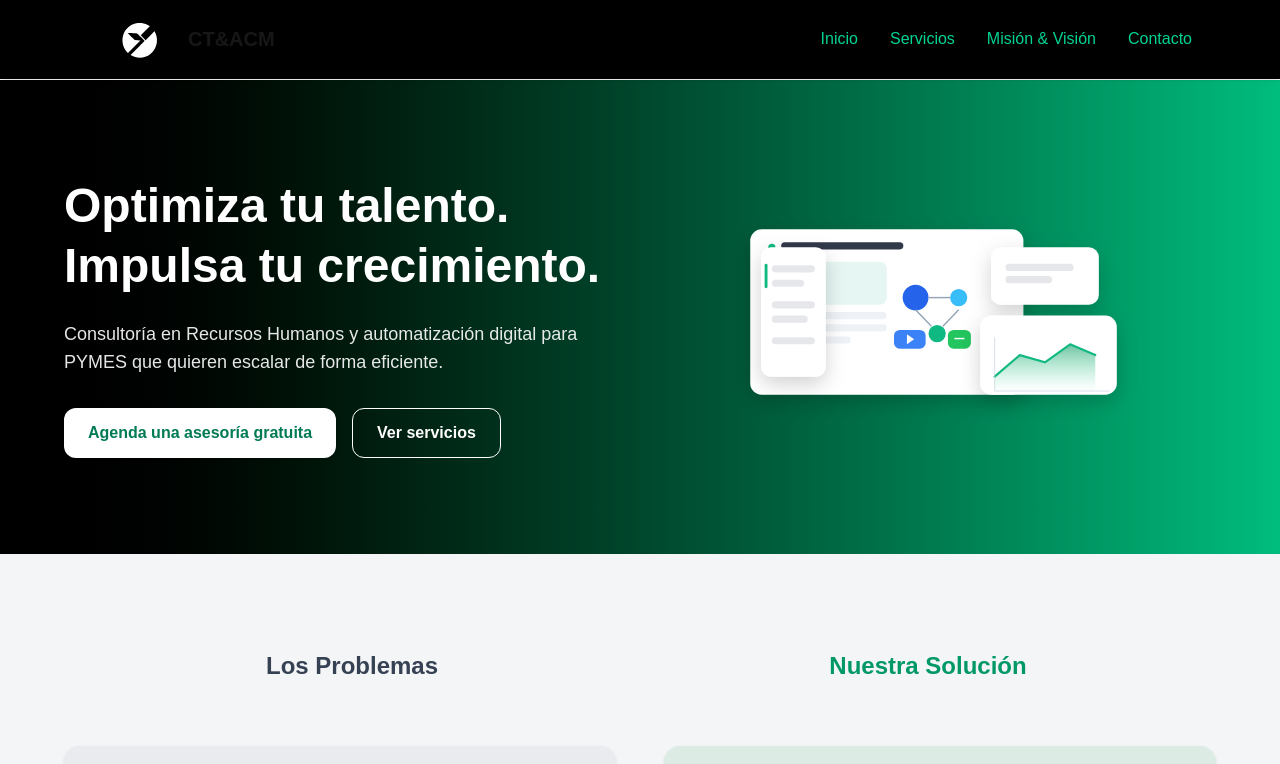
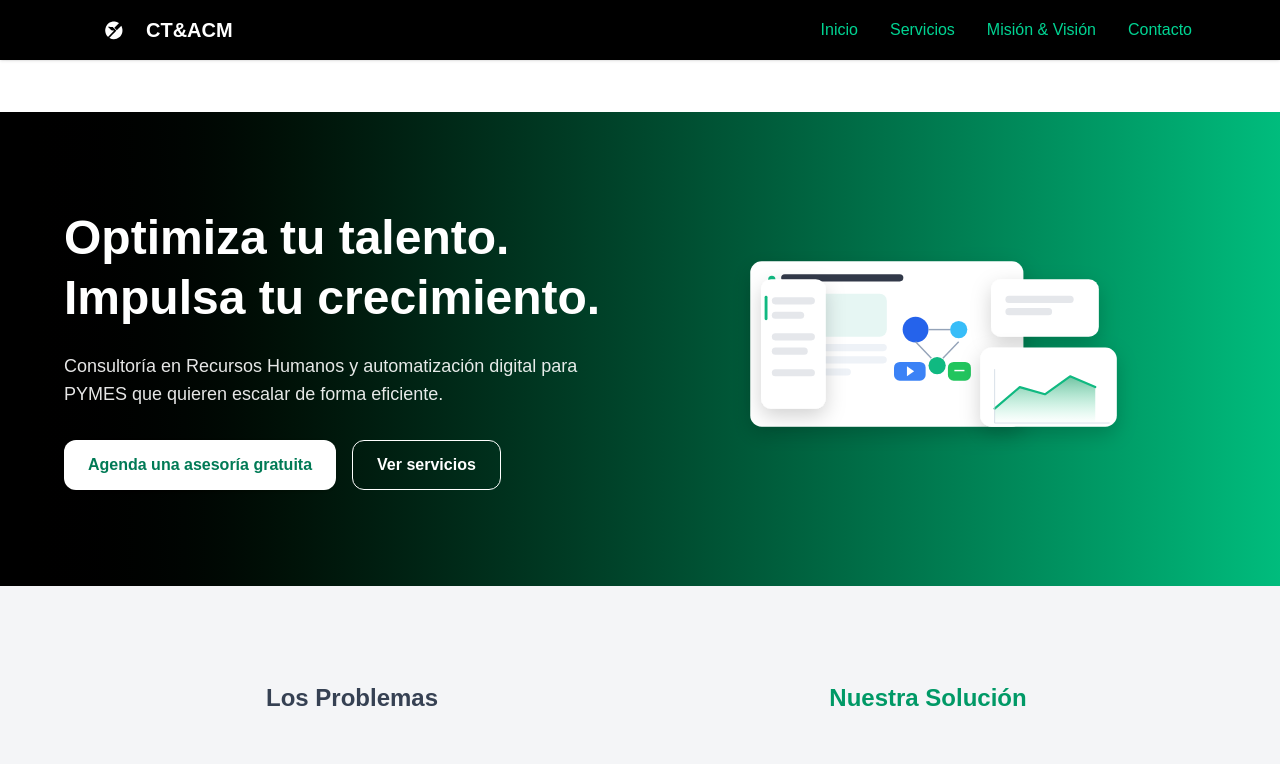
Before and after one commit to Volksort/mi-consultoria, a Next.js app: page / in a window 1280 px wide. Shown: the top 764 px of the page. Built offline with nearby package versions, Linux system fonts and the light colour scheme.

Commit message:
nuevas landing page celular

```diff
--- a/app/components/Navbar.tsx
+++ b/app/components/Navbar.tsx
@@ -3,46 +3,85 @@
 import Link from "next/link";
 import Image from "next/image";
 
-
 export default function Navbar() {
   return (
     <header className="w-full bg-black shadow-sm fixed top-0 left-0 z-50">
-      <div className="max-w-6xl mx-auto flex justify-between items-center px-6 py-4">
+      <div className="max-w-6xl mx-auto px-6 py-4">
 
+        {/* ===== MOBILE ===== */}
+        <div className="flex flex-col items-center gap-4 md:hidden">
 
-                {/* Logo a la derecha */}
-        <div className="flex items-center">
+          {/* Logo arriba centrado */}
+          <div className="flex items-center gap-2">
             <Image
               src="/logo.svg"
               alt="CT&ACM Logo"
-            width={100}
-            height={400}
+              width={40}
+              height={40}
               className="object-contain"
             />
-            <span className="text-xl font-bold text-whith">
+            <span className="text-xl font-bold text-white">
               CT&ACM
             </span>
           </div>
 
-        {/* Navegación */}
-        <nav className="flex gap-8 text-emerald-400 font-medium">
-          <Link href="/" className="hover:text-emerald-600 transition">
+          {/* Menú abajo */}
+          <nav className="flex justify-around w-full text-emerald-400 font-medium text-sm">
+            <Link href="/" className="hover:text-emerald-300 transition">
               Inicio
             </Link>
 
-          <Link href="/servicios" className="hover:text-emerald-600 transition">
+            <Link href="/servicios" className="hover:text-emerald-300 transition">
               Servicios
             </Link>
 
-          <Link href="/mision-vision" className="hover:text-emerald-600 transition">
+            <Link href="/mision-vision" className="hover:text-emerald-300 transition text-center">
               Misión & Visión
             </Link>
 
-          <Link href="/contacto" className="hover:text-emerald-600 transition">
+            <Link href="/contacto" className="hover:text-emerald-300 transition">
+              Contacto
+            </Link>
+          </nav>
+        </div>
+
+        {/* ===== DESKTOP ===== */}
+        <div className="hidden md:flex justify-between items-center">
+
+          {/* Logo izquierda */}
+          <div className="flex items-center gap-2">
+            <Image
+              src="/logo.svg"
+              alt="CT&ACM Logo"
+              width={50}
+              height={50}
+              className="object-contain"
+            />
+            <span className="text-xl font-bold text-white">
+              CT&ACM
+            </span>
+          </div>
+
+          {/* Menú derecha */}
+          <nav className="flex gap-8 text-emerald-400 font-medium">
+            <Link href="/" className="hover:text-emerald-300 transition">
+              Inicio
+            </Link>
+
+            <Link href="/servicios" className="hover:text-emerald-300 transition">
+              Servicios
+            </Link>
+
+            <Link href="/mision-vision" className="hover:text-emerald-300 transition">
+              Misión & Visión
+            </Link>
+
+            <Link href="/contacto" className="hover:text-emerald-300 transition">
               Contacto
             </Link>
           </nav>
 
+        </div>
 
       </div>
     </header>
--- a/app/layout.tsx
+++ b/app/layout.tsx
@@ -29,7 +29,7 @@ export default function RootLayout({
         className={`${geistSans.variable} ${geistMono.variable} antialiased`}
       >
         <Navbar />
-        <div className="pt-20">
+        <div className="pt-28">
           {children}
         </div>
       </body>
```
Lines whose indentation alone changed are shown as unchanged.
